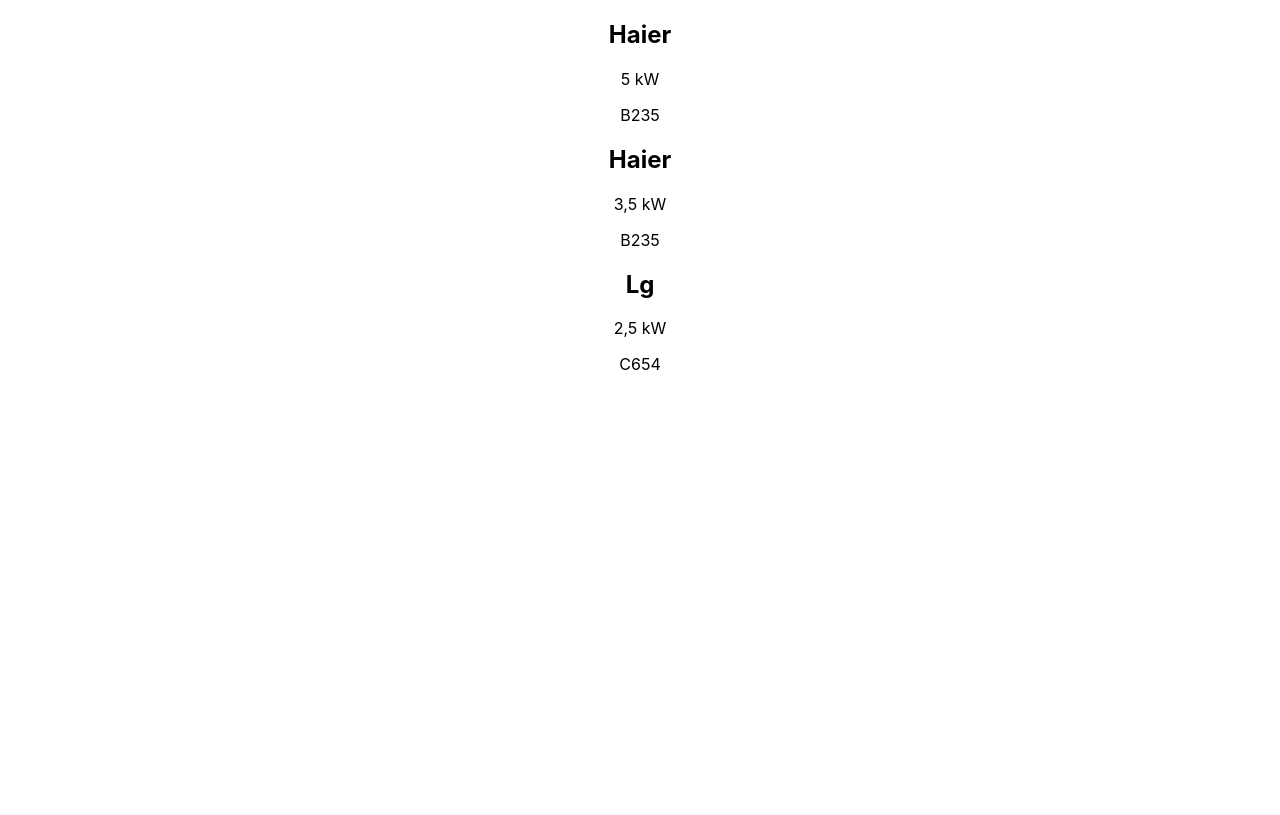
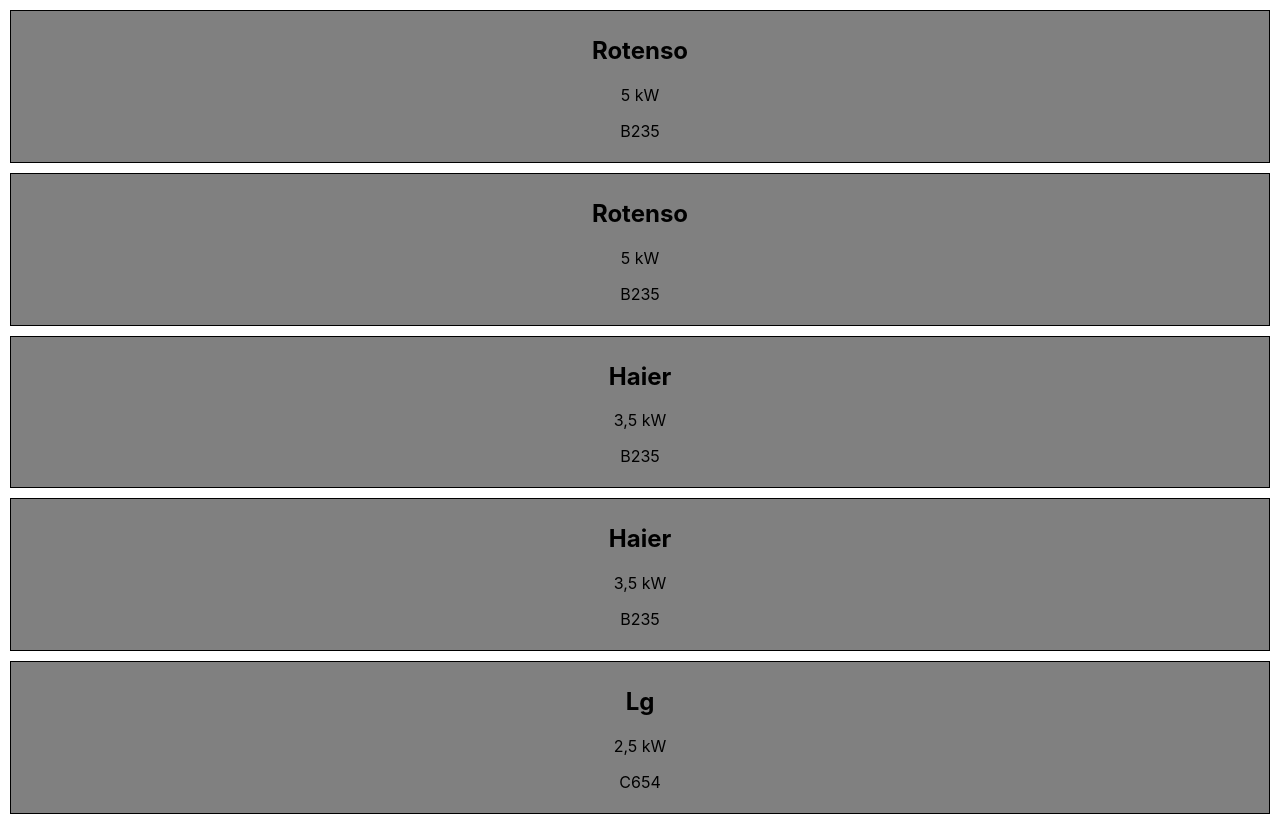
Before and after one commit to TomaszPosluszny/news-app-React, a React (Create React App) app: page / in a window 1280 px wide. Shown: the top 815 px of the page. Built offline with nearby package versions, Linux system fonts and the light colour scheme.

Commit message:
add class component name AddNews

```diff
--- a/src/App.css
+++ b/src/App.css
@@ -2,37 +2,9 @@
   text-align: center;
 }
 
-.App-logo {
-  height: 40vmin;
-  pointer-events: none;
+.News {
+  background-color: grey;
+  border: black 1px solid;
+  padding: 5px;
+  margin: 10px;
 }
-
-@media (prefers-reduced-motion: no-preference) {
-  .App-logo {
-    animation: App-logo-spin infinite 20s linear;
-  }
-}
-
-.App-header {
-  background-color: #282c34;
-  min-height: 100vh;
-  display: flex;
-  flex-direction: column;
-  align-items: center;
-  justify-content: center;
-  font-size: calc(10px + 2vmin);
-  color: white;
-}
-
-.App-link {
-  color: #61dafb;
-}
-
-@keyframes App-logo-spin {
-  from {
-    transform: rotate(0deg);
-  }
-  to {
-    transform: rotate(360deg);
-  }
-}
--- a/src/App.js
+++ b/src/App.js
@@ -1,9 +1,22 @@
 import React from 'react';
 import './App.css';
 
+class AddNews extends React.Component {
+	render() {
+		const { name, power, code } = this.props;
+		return (
+			<div className='News'>
+				<h2>{name}</h2>
+				<p>{power}</p>
+				<p>{code}</p>
+			</div>
+		);
+	}
+}
+
 function News({ name, power, code }) {
 	return (
-		<div>
+		<div className='News'>
 			<h2>{name}</h2>
 			<p>{power}</p>
 			<p>{code}</p>
@@ -13,29 +26,29 @@
 
 const data = [
 	{
-		name: 'Haier',
+		name: 'Rotenso',
 		power: '5 kW',
-    code: 'B235'
+		code: 'B235',
 	},
-  {
+	{
 		name: 'Haier',
 		power: '3,5 kW',
-    code: 'B235'
+		code: 'B235',
 	},
-  {
+	{
 		name: 'Lg',
 		power: '2,5 kW',
-    code: 'C654'
+		code: 'C654',
 	},
-
 ];
 
 function App() {
 	return (
 		<div className='App'>
-      {data.map((elem) =>{
-      return <News name={elem.name} power={elem.power} code={elem.code} />
-  })}
+			{data.map((elem) => {
+				return <div><News name={elem.name} power={elem.power} code={elem.code} />
+				<AddNews name={elem.name} power={elem.power} code={elem.code} /></div>;
+			})}
 		</div>
 	);
 }
```
